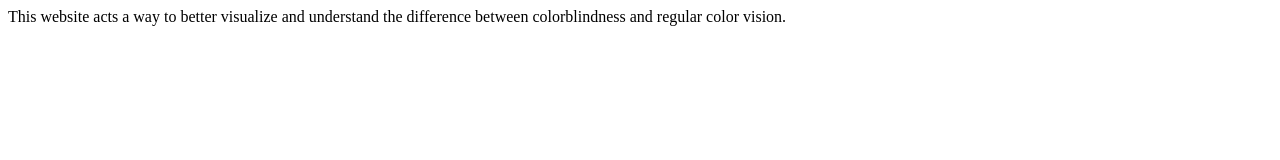
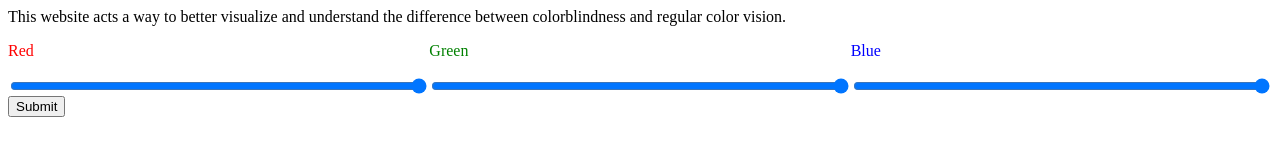
Before and after one commit to andrew-guerra/colorblindness-visualization, a plain HTML site: page index.html in a window 1280 px wide. Drawn offline with Linux system fonts and the light colour scheme.

Commit message:
Add activation limiter sliders

```diff
--- a/index.html
+++ b/index.html
@@ -7,5 +7,17 @@
         <div>
             This website acts a way to better visualize and understand the difference between colorblindness and regular color vision.
         </div>
+        <form action="">
+            <div style="display: grid">
+                <p style="grid-row: 1; grid-column: 1; color: red">Red</p>
+                <p style="grid-row: 1; grid-column: 2; color: green"">Green</p>
+                <p style="grid-row: 1; grid-column: 3; color: blue">Blue</p>
+                <input type="range" min="0" max="1" step="0.1" value="1" id="redMaxActivation" name="redMaxActivation" style="grid-row: 2; grid-column: 1; color: red;">
+                <input type="range" min="0" max="1" step="0.1" value="1" id="greenMaxActivation" name="greenMaxActivation" style="grid-row: 2; grid-column: 2; color: green">
+                <input type="range" min="0" max="1" step="0.1" value="1" id="blueMaxActivation" name="blueMaxActivation" style="grid-row: 2; grid-column: 3; color: blue">
+            </div>
+            <input type="submit" value="Submit">
+        </form>
+
     </body>
 </html>
```
